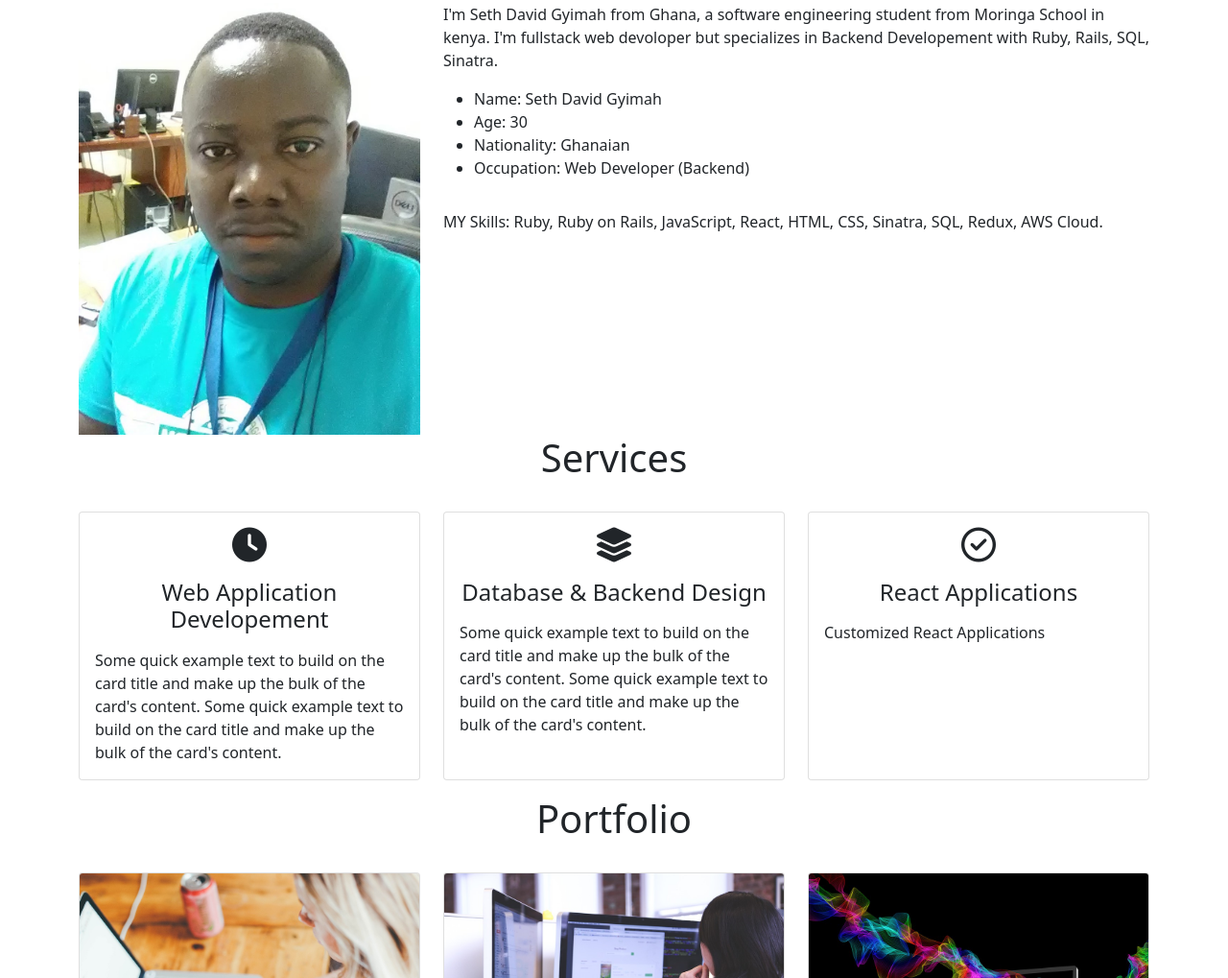
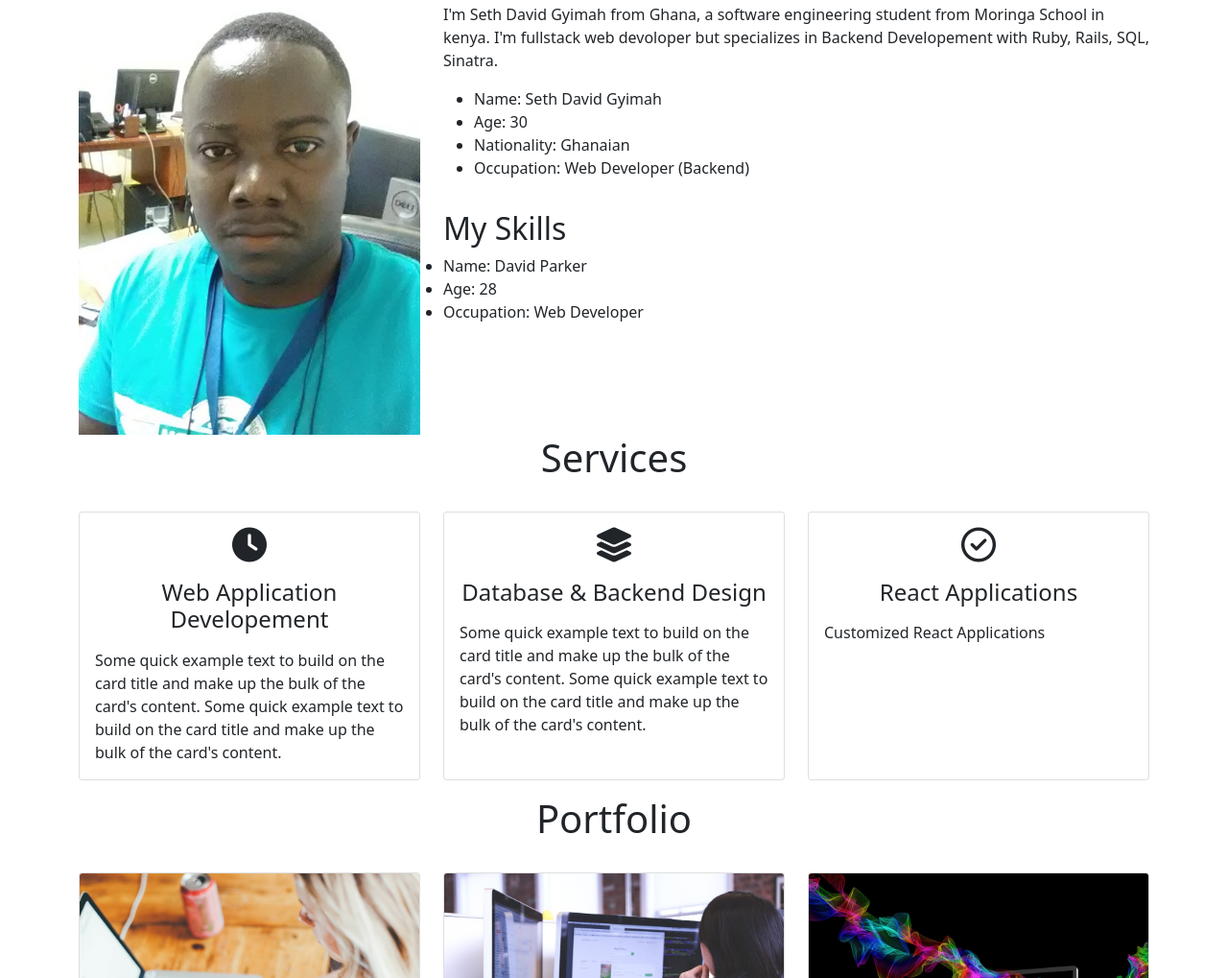
Before and after one commit to sdg000/portfolio, a plain HTML site: page index.html in a window 1280 px wide. Shown: the part 917-1936 px from the top of the page at 96% size. Drawn offline with nearby package versions, Linux system fonts and the light colour scheme.

Commit message:
skills changes

```diff
--- a/index.html
+++ b/index.html
@@ -90,9 +90,17 @@
                         </div> -->
                     </div>
                     <div class="row mt-3">
-                        <p>
+                        <!-- <p>
                             MY Skills: Ruby, Ruby on Rails, JavaScript, React, HTML, CSS, Sinatra, SQL, Redux, AWS Cloud.
-                        </p>
+                        </p> -->
+                        <h2>My Skills</h2>
+                        <ul>
+                            <li>Name: David Parker</li>
+                            <li>Age: 28</li>
+                            <li>Occupation: Web Developer</li>
+                        </ul>
+
+
                     </div>
                 </div>
             </div>
```
